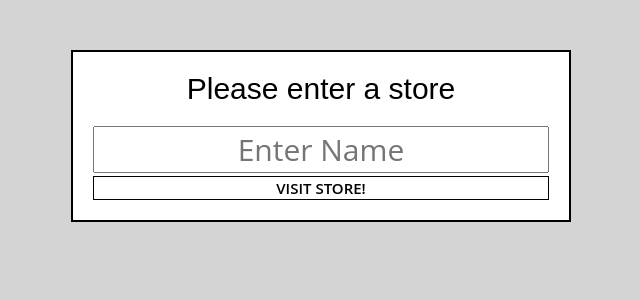
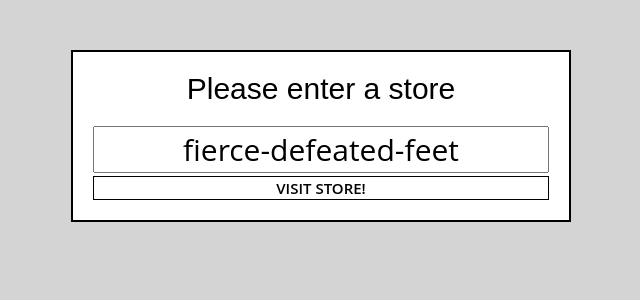
Before and after one commit to dariok87/bos-app, a React (Create React App) app: page / in a window 1280 px wide. Shown: the top 300 px of the page, without its empty margins (319-959 px from the left). Built offline with nearby package versions, Linux system fonts and the light colour scheme.

Commit message:
Get the text from the input

```diff
--- a/src/components/StorePicker.js
+++ b/src/components/StorePicker.js
@@ -1,19 +1,26 @@
 import React from 'react';
+import { getFunName } from "../helpers";
 
 class StorePicker extends React.Component {
-	goToStore(event) {
+	myInput = React.createRef();
+
+	goToStore = event => {
 		// 1. Stop the form from submitting
 		event.preventDefault();
 		// 2. Get the text from that input
+		console.log(this.myInput.current.value);
 		// 3. Change the page to /store/whatever-they-entered
-	}
+		//this.props.history.push(`/store/${storeName}`);
+	};
 	render() {
 		return (
 			<form className="store-selector" onSubmit={this.goToStore}>
 				<h2>Please enter a store</h2>
 				<input
 					type="text"
-					placeholder="Enter Name"
+					ref={this.myInput}
+					placeholder="Store Name"
+					defaultValue={getFunName()}
 				/>
 				<button type="submit">Visit Store!</button>
 			</form>
```
